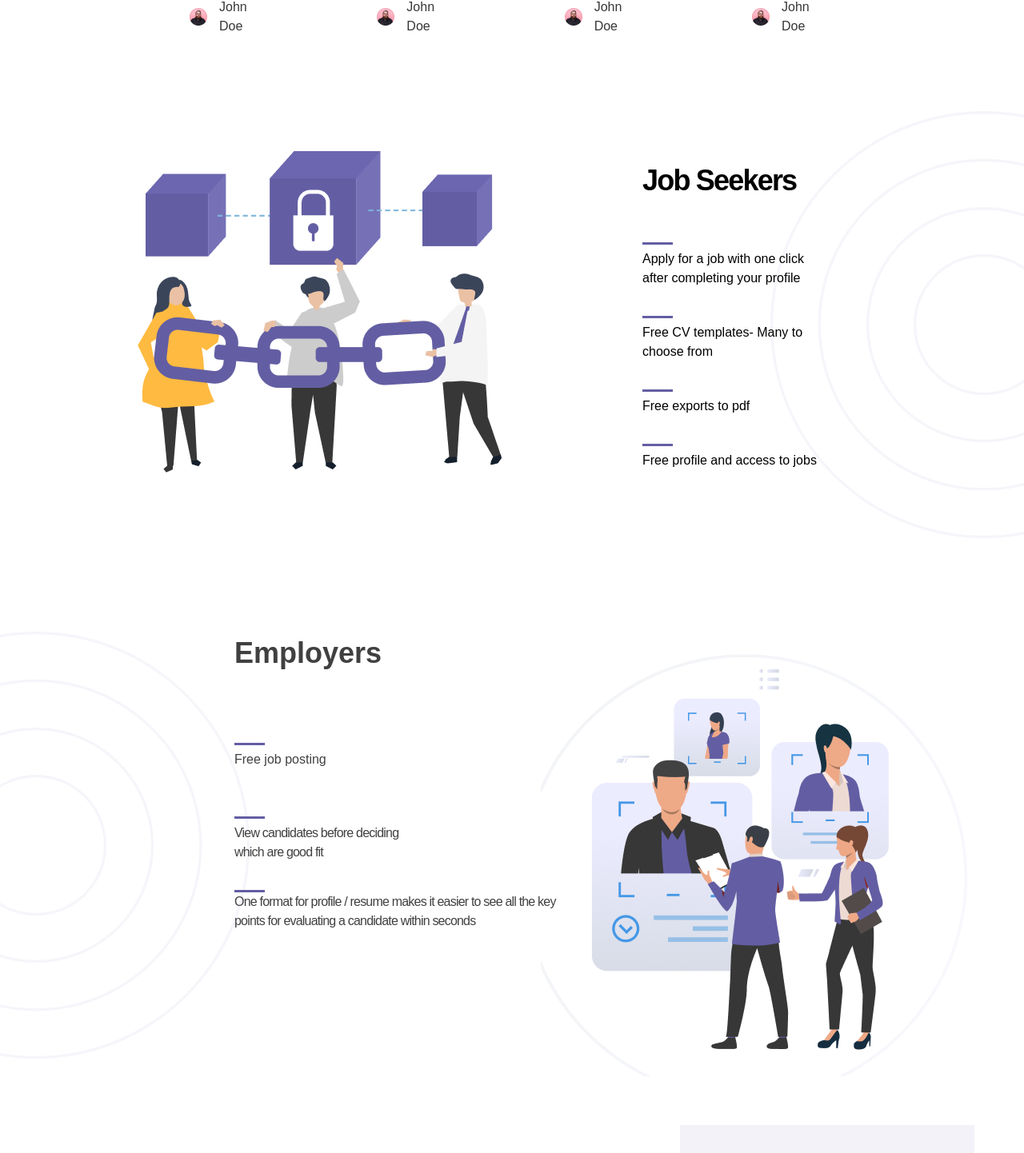
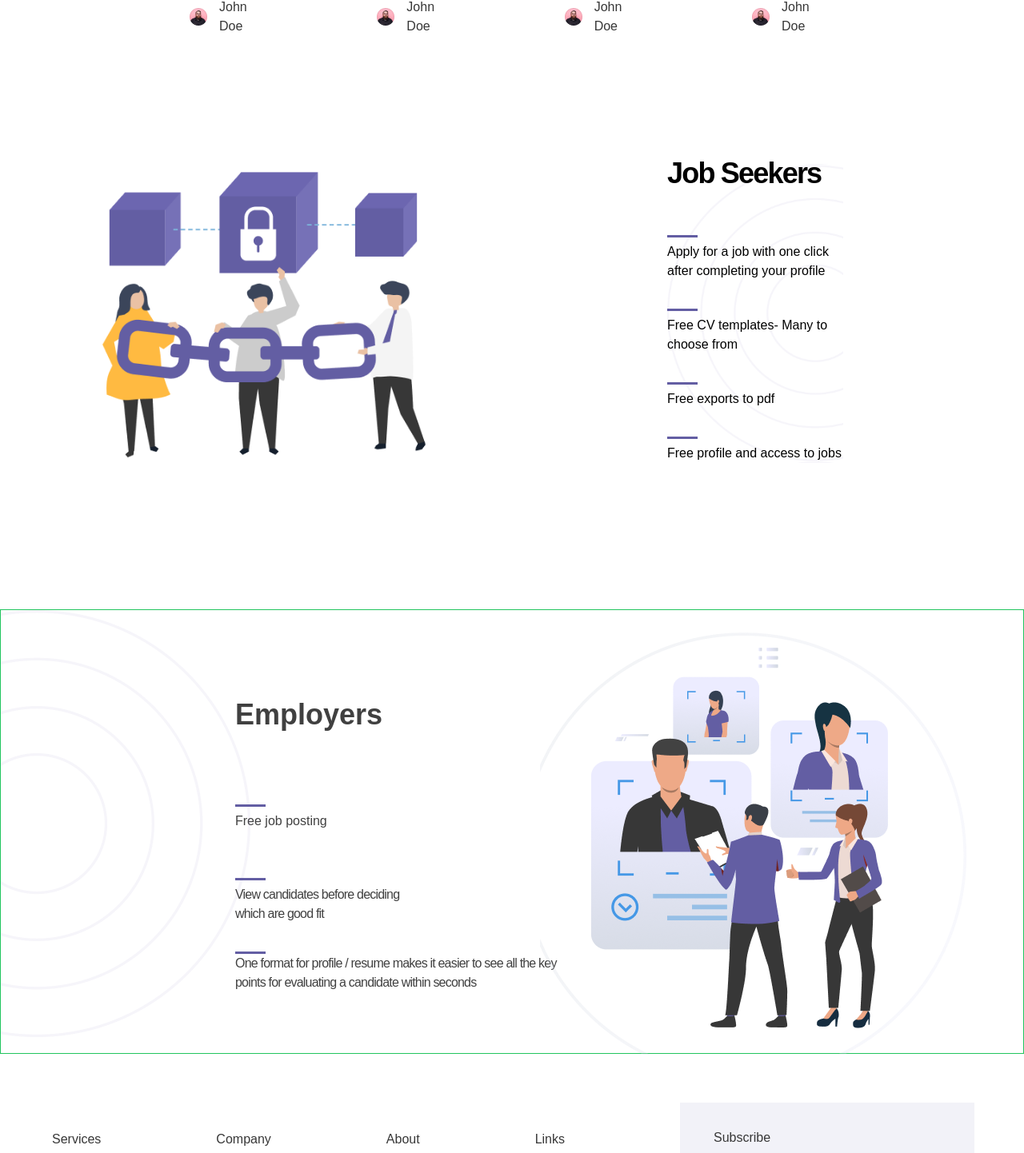
Before and after one commit to umairnaeem373/cv-maker-redux, a React (Create React App) app: page / in a window 1280 px wide. Shown: the part 1231-2673 px from the top of the page at 80% size. Built offline with nearby package versions, Linux system fonts and the light colour scheme.

Commit message:
Job seeker section fixed

```diff
--- a/src/Components/HomePage/Employers.jsx
+++ b/src/Components/HomePage/Employers.jsx
@@ -2,7 +2,7 @@ import React from "react";
 
 function Employers() {
   return (
-    <div className="mt-[117px] w-full h-[556px]">
+    <div className="mt-[117px] border border-green-500 w-full h-[556px]">
       <div className="relative">
         <img className="absolute" src="../Images/Group 237845.png" alt="" />
         <img
--- a/src/Components/HomePage/JobSeeker.jsx
+++ b/src/Components/HomePage/JobSeeker.jsx
@@ -2,10 +2,9 @@ import React from 'react'
 
 function JobSeeker() {
   return (
-    <div className='mt-[152px] w-full h-[534.05px] relative'>
-        <img className='absolute right-0' src="../Images/Group 237838.png" alt="Circles" />
-        <img className='absolute left-[64px]' src="../Images/Frame.png" alt="Circles" />
-        <div className='w-[220px] absolute right-[257px] top-[75px]'>
+    <div className='mt-[152px] w-full h-fit grid grid-cols-1 sm:grid-cols-2 justify-items-center items-center p-8'>
+        <img className='max-h-[534.05px] left-[64px]' src="../Images/Frame.png" alt="Circles" />
+        <div className='w-[220px] circle-job'>
             <h1 className='h-[24px] font-bold text-[36px] leading-6 tracking-tighter'>Job Seekers</h1>
         <div className='mt-[65px]'>
           <div className='h-[3px] w-[38px] bg-[#635EA3] leading-6 tracking-tighter text-[16px]'></div>
--- a/src/index.css
+++ b/src/index.css
@@ -11,3 +11,9 @@ code {
   font-family: source-code-pro, Menlo, Monaco, Consolas, 'Courier New',
     monospace;
 }
+
+.circle-job{
+  background-image: url(../public/Images/Group\ 237838.png);
+  background-size: contain;
+  background-position: right;
+}
```
